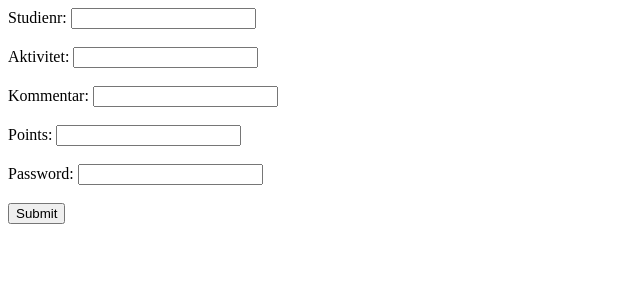
After one commit to luca2618/SMPOINT, a PHP site: page /passpoint.php in a window 1280 px wide. The commit adds this page. Shown: the top 300 px of the page, without its empty margins (0-640 px from the left). Run offline with PHP 8.4, Linux system fonts and the light colour scheme.

Commit message:
Kommentarer og formular input

```diff
--- /dev/null
+++ b/passpoint.php
@@ -0,0 +1,57 @@
+
+
+<form action="" method="post">
+  <label for="fname">Studienr:</label>
+  <input type="text" id="studienr" name="studienr" required><br><br>
+  <label for="fname">Aktivitet:</label>
+  <input type="text" id="aktivitet" name="aktivitet" required><br><br>
+  <label for="fname">Kommentar:</label>
+  <input type="text" id="kommentar" name="kommentar"><br><br>
+  <label for="fname">Points:</label>
+  <input type="text" id="points" name="points" required><br><br>
+  <label for="fname">Password:</label>
+  <input type="password" id="password" name="password" required><br><br>
+  <input type="submit" value="Submit">
+  </form>
+
+<?php
+//inputs
+// password (acces password for adding points) (pass is 1234 now)
+// aktivitet (aktivitet deltaget i)
+// is used of studie nr is not set card_id - used to identify student/studentnr
+
+include("user_class.php");
+include("db_connect.php");
+
+if (isset($_POST['password'])){
+
+    $pass_hash = hash('md5',$_POST['password']);
+    console_log($pass_hash);
+    //compare hash with password
+    if (strcmp($pass_hash,"81dc9bdb52d04dc20036dbd8313ed055") == 0){
+        console_log("passed hash check");
+        if (isset($_POST['studienr'])){
+            $studienr = $_POST['studienr'];
+        }elseif(isset($_POST['card_id'])){
+            $card_id = $_POST['card_id'];
+            $sqli = "SELECT studienr FROM `card_data` WHERE card_id=('$card_id')";
+            $studienr = mysqli_query($db, $sqli)->fetch_object()->studienr;
+        }
+        $aktivitet = $_POST['aktivitet'];
+        $points = $_POST['points'];
+        $kommentar = $_POST['kommentar'];
+
+        $user = new bruger($studienr);
+
+        //checker om brugeren er fremmødt til studierådsmøde
+        if (strcasecmp($aktivitet, "studierådsmøde") == 0){
+            $user->fremmødt();
+        }else{
+            $user->addpoint($points, $aktivitet, $kommentar);
+        }
+    }else{
+        exit("Error:Wrong password!");
+    }
+}
+
+?>
--- a/user_class.php
+++ b/user_class.php
@@ -24,13 +24,22 @@ class bruger {
         $this->email = $data['email'];
     }
 
+    //tilføjer point til brugeren
     function addpoint($points, $aktivitet, $kommentar) {
-        include("db_connect.php"); // Forbinder til databasen.
+        if (!(is_int($this->point))){
+            exit("Error:non integer point value!");
+        }
+
+
+        // Forbinder til databasen.
+        include("db_connect.php");
+
         $this->point = $this->point+$points;
         $sqli = "UPDATE `users` SET point=('$this->point') WHERE studienr=('$this->studienr')";
         $result = mysqli_query($db, $sqli);
         $dato = date('d/m/Y');
 
+        //tilføjer aktivitet til brugeren
         $insertSQL = "INSERT INTO `$this->studienr` (`aktivitet`, `point`, `kommentar`, `dato`)
         VALUES ('$aktivitet', '$points', '$kommentar' , '$dato')";
         $result = mysqli_query($db, $insertSQL);
@@ -49,6 +58,7 @@ class bruger {
         }
     }
 
+    //Checker om brugeren har fremmødt
     function fremmødt() {
         include("db_connect.php"); // Forbinder til databasen.
 
@@ -56,10 +66,20 @@ class bruger {
 
         $sqli = "SELECT * FROM `$this->studienr` WHERE (dato=('$dato') AND aktivitet=('studierådsmøde'))";
         $result = mysqli_query($db, $sqli);
+        if(!$result){
+            $tableSQL = "CREATE TABLE `$this->studienr`(
+                `point_id` INT NOT NULL AUTO_INCREMENT PRIMARY KEY,
+                `aktivitet` VARCHAR(255) NOT NULL,
+                `point` VARCHAR(255) NOT NULL,
+                `kommentar` VARCHAR(255) NOT NULL,
+                `dato` VARCHAR(255) NOT NULL
+            );";
+            $result = mysqli_query($db, $tableSQL);
+            console_log($db -> error);
+        }
         $data= mysqli_fetch_array($result);
         console_log($data);
         if ($data == NULL){
-
             $points = 1;
             $this->point = $this->point+$points;
             $sqli = "UPDATE `users` SET point=('$this->point') WHERE studienr=('$this->studienr')";
@@ -88,6 +108,7 @@ class bruger {
             }
     }
 
+    //Opdaterer brugerens point
     function update(){
         include("db_connect.php"); // Forbinder til databasen.
         $sql="SELECT sum(`point`) as total FROM `$this->studienr`";
@@ -104,6 +125,7 @@ class bruger {
     }
 
 
+
 }
 
 
```
Also changed, not shown: aktiviteter.php (deleted, +0 -58 lines), aktiviteter_searcher.php (added, +59 -0 lines), sql/Createdb.sql (+8 -1 lines), test tekst.txt (deleted). Lines whose indentation alone changed are shown as unchanged.
